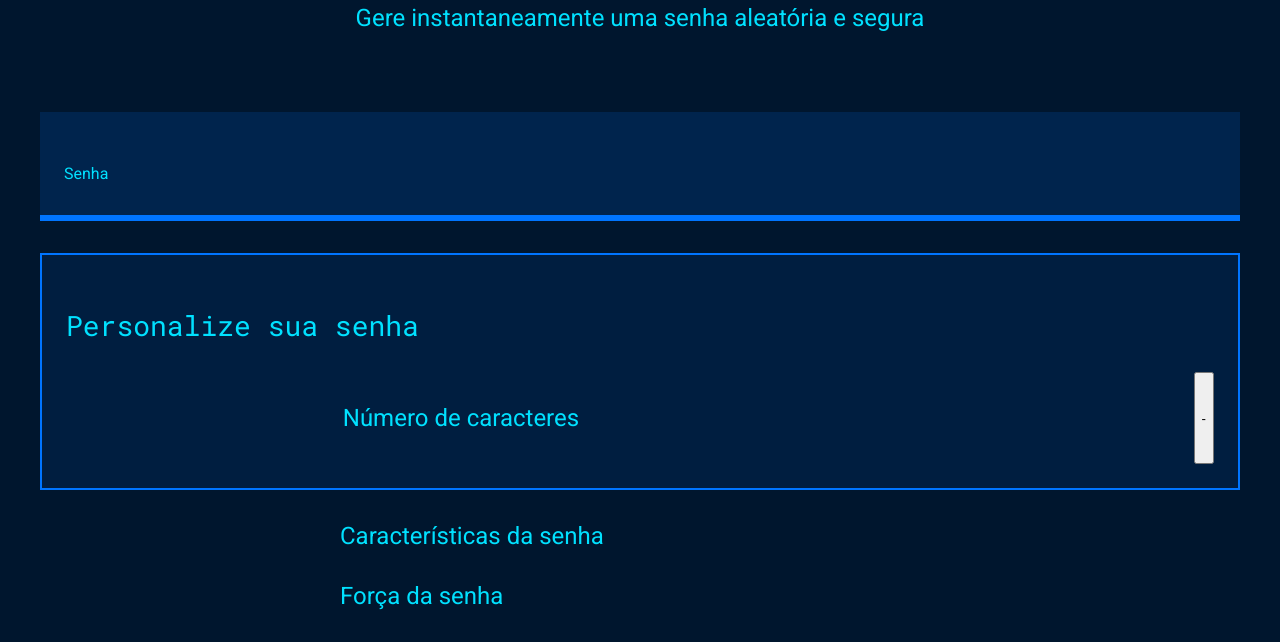
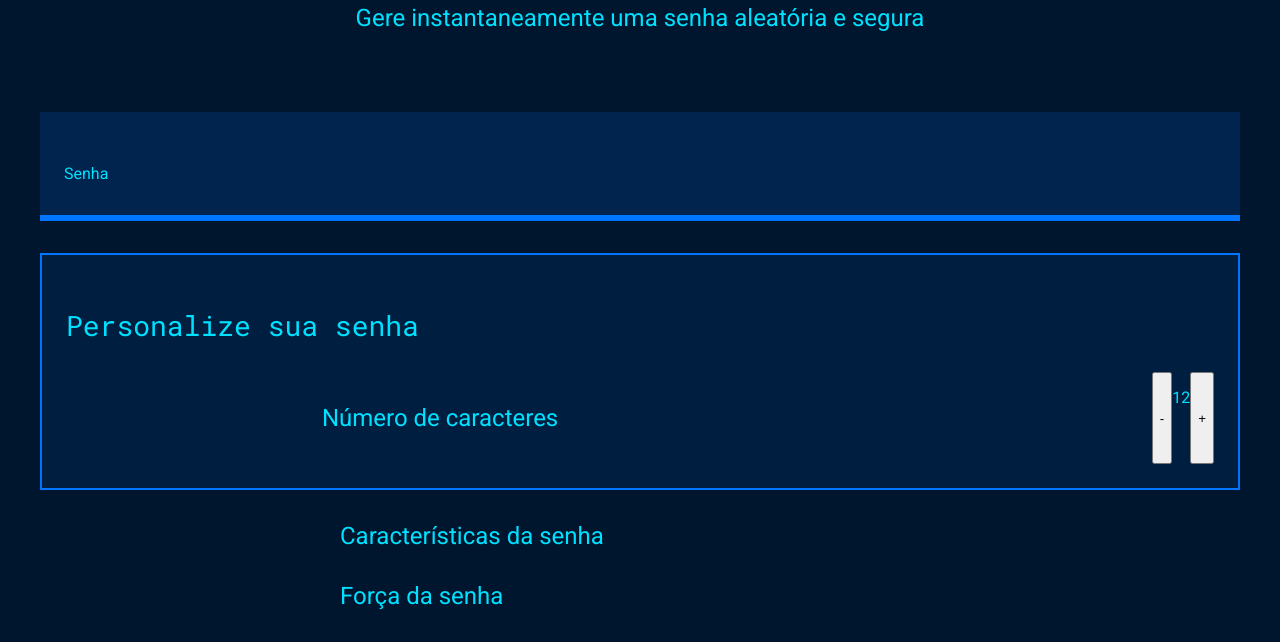
Before and after one commit to Pudimdepao-eater/Seguran-a-digital, a plain HTML site: page index.html in a window 1280 px wide. Shown: the part 214-856 px from the top of the page. Drawn offline with Linux system fonts and the light colour scheme.

Commit message:
Add files via upload

```diff
--- a/index.html
+++ b/index.html
@@ -24,6 +24,10 @@
                     <h4 class="parametro-senha__titulo">Número de caracteres</h4>
                 </div class=.parametro-senha-botoes>
                 <button class="parametro-senha__botao">-</button>
+                <p class="parametro-senha__texto">12</p>
+                <button class="parametro-senha__botao">+</button>
+                </div>
+            </div>
                     </div>
                 </div>
                 <div class="parametro-senha">
```
